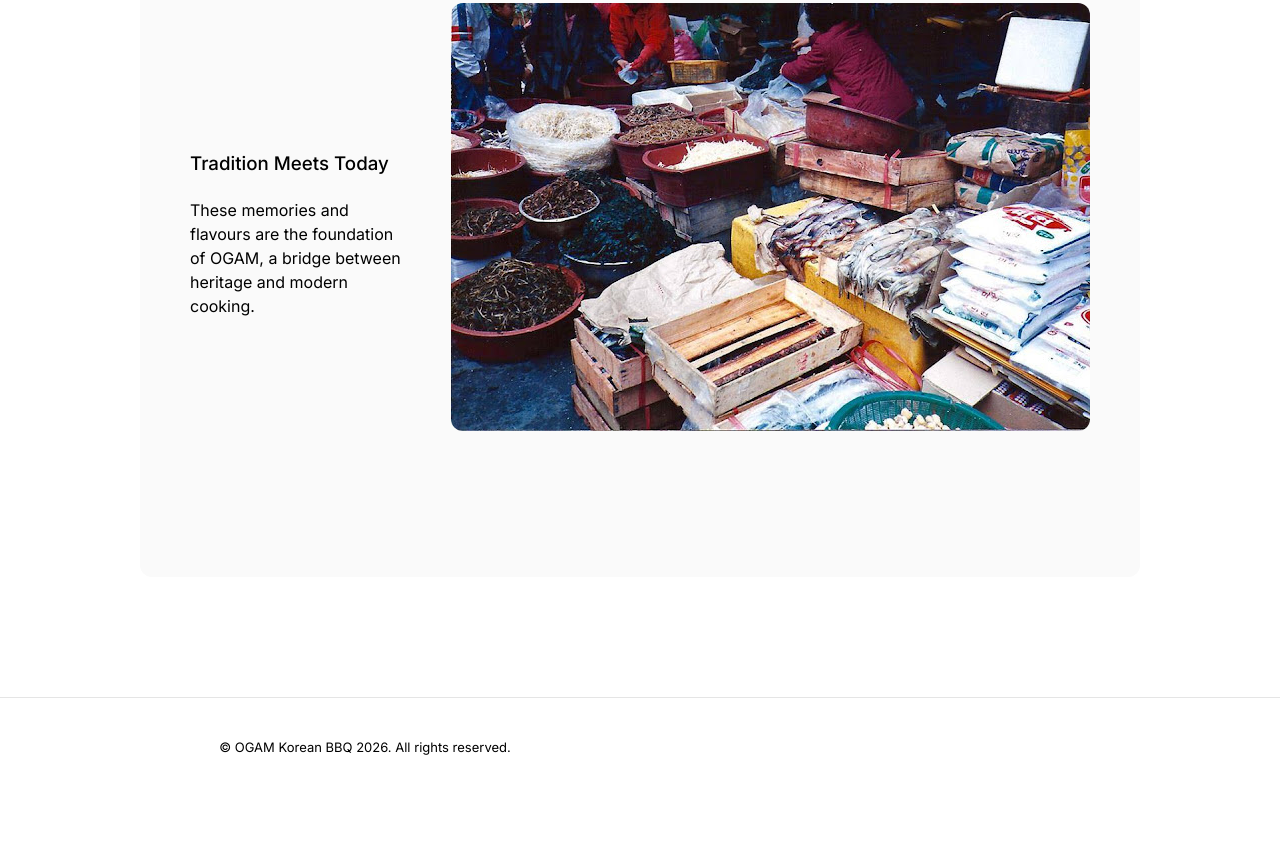
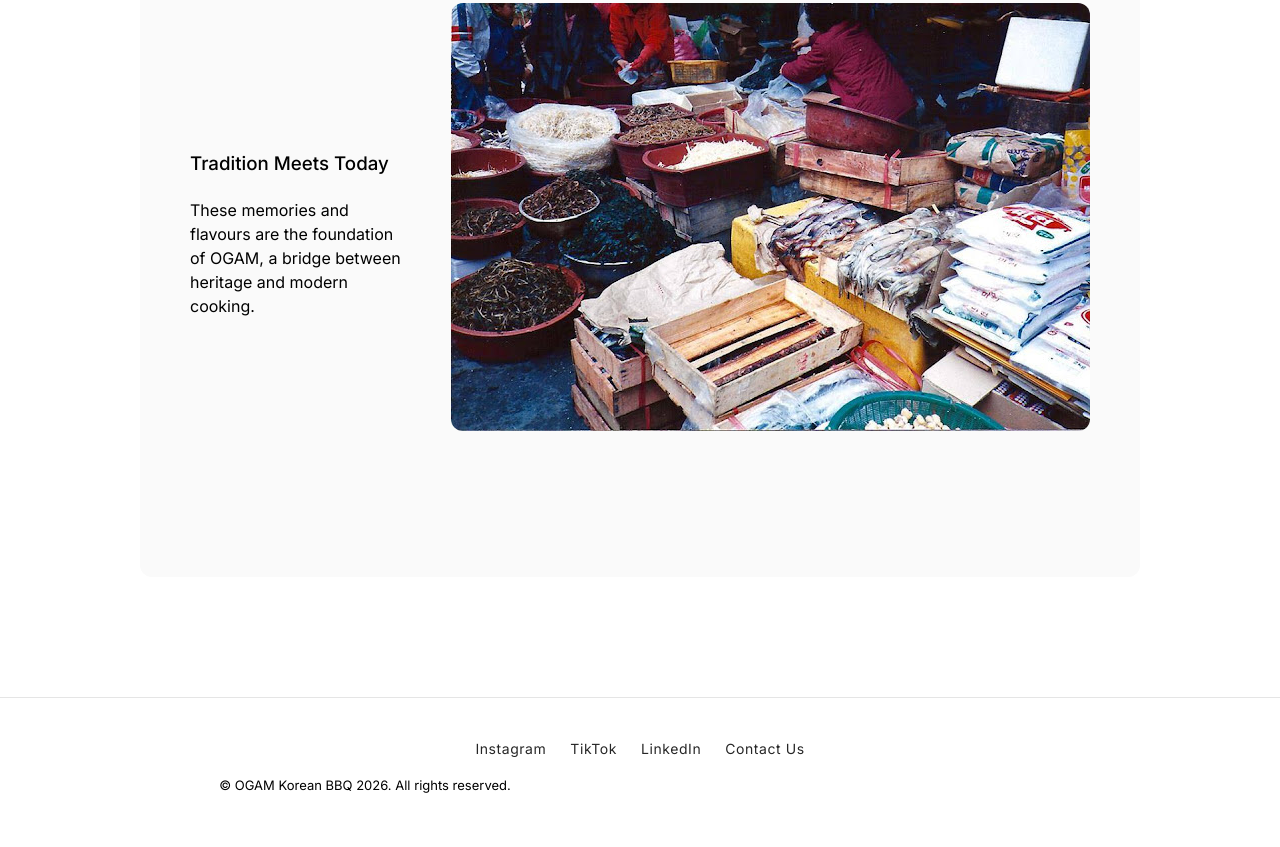
Before and after one commit to mcdonnellb/OGAMDUMMY, a plain HTML site: page about.html in a window 1280 px wide. Shown: the part 3399-4246 px from the top of the page. Before the commit the page ends 4209 px from the top, so only its background shows below. Drawn offline with Linux system fonts and the light colour scheme.

Commit message:
Update about.html

```diff
--- a/about.html
+++ b/about.html
@@ -128,7 +128,15 @@
 
     </div>
 
-    <footer class="footer">
+
+       <footer class="footer">
+    <ul class="footer-socials">
+    <li><a href="https://instagram.com/ogamkorean" target="_blank">Instagram</a></li>
+    <li><a href="https://tiktok.com/@ogamkorean" target="_blank">TikTok</a></li>
+    <li><a href="https://linkedin.com/JayChoi" target="_blank">LinkedIn</a></li>
+    <li><a href="mailto:hello@ogamkcork.com">Contact Us</a></li>
+  </ul>
+
         <p>&copy; OGAM Korean BBQ 2026. All rights reserved.</p>
     </footer>
 
```
